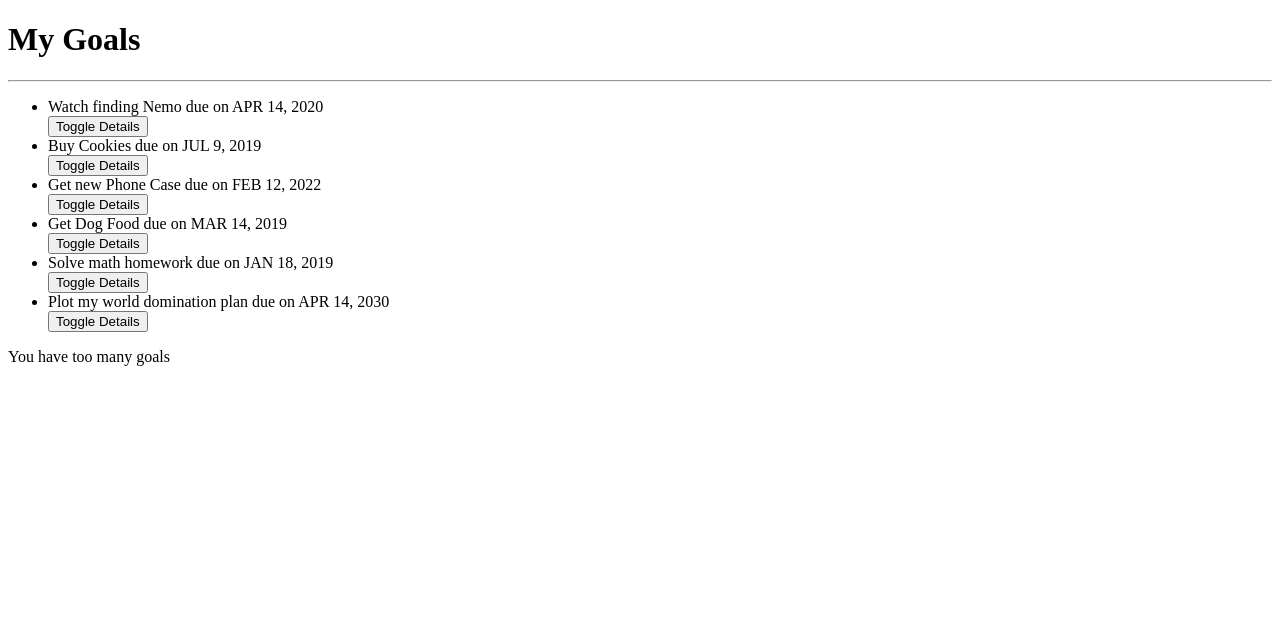
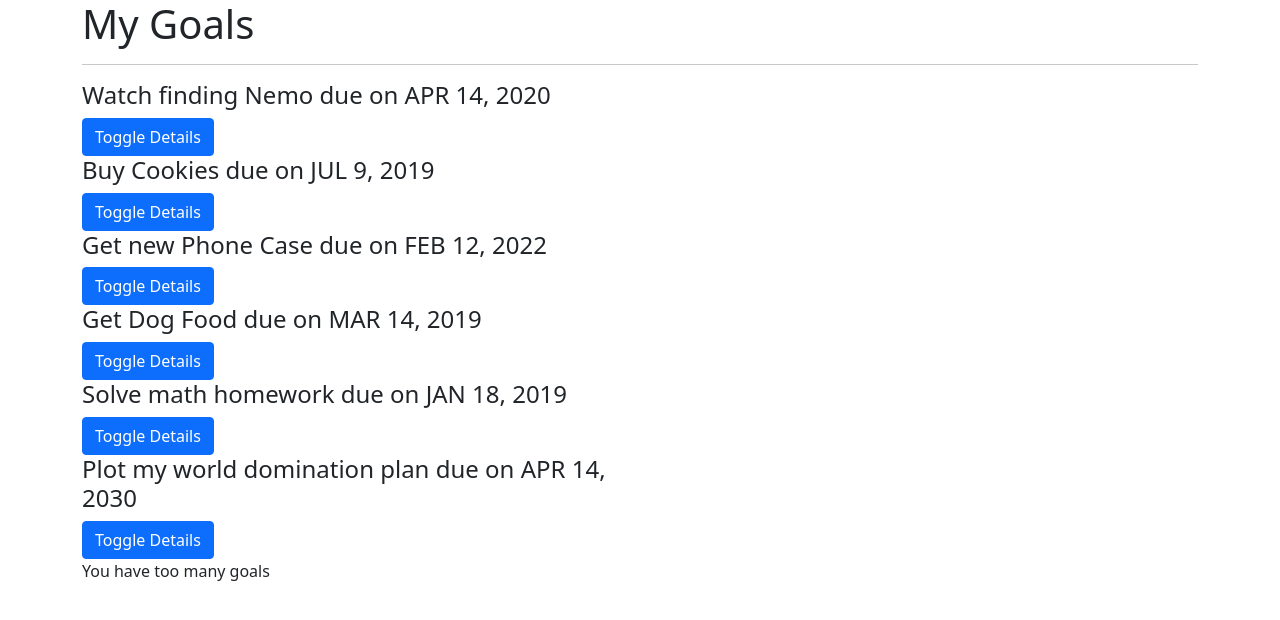
Before and after one commit to ngetichnicholas/Goals, an Angular app: page / in a window 1280 px wide. Shown: the top 620 px of the page. Built offline with nearby package versions, Linux system fonts and the light colour scheme.

Commit message:
Update app and add bootstrap

```diff
--- a/package.json
+++ b/package.json
@@ -19,6 +19,8 @@
     "@angular/platform-browser": "~11.2.13",
     "@angular/platform-browser-dynamic": "~11.2.13",
     "@angular/router": "~11.2.13",
+    "bootstrap": "^5.0.0",
+    "popper": "^1.0.1",
     "rxjs": "~6.6.0",
     "tslib": "^2.0.0",
     "zone.js": "~0.11.3"
--- a/src/app/goal-detail/goal-detail.component.html
+++ b/src/app/goal-detail/goal-detail.component.html
@@ -1,3 +1,3 @@
 <p>{{goal.description}}</p>
 <p>This goal will be complete in {{goal.completionDate|dateCount}} days</p>
-<button (click)= 'goalComplete(true)'>Complete</button>
+<button (click)= 'goalDelete(true)' class="btn btn-outline-danger">Delete Goal</button>
--- a/src/app/goal-detail/goal-detail.component.ts
+++ b/src/app/goal-detail/goal-detail.component.ts
@@ -11,7 +11,7 @@
   @Input() goal: Goal;
   @Output() isComplete = new EventEmitter<boolean>();
 
-  goalComplete(complete:boolean){
+  goalDelete(complete:boolean){
     this.isComplete.emit(complete);
   }
   constructor() { }
--- a/src/app/goal/goal.component.html
+++ b/src/app/goal/goal.component.html
@@ -1,10 +1,21 @@
-<h1>My Goals</h1>
-<hr>
-<ul>
-  <div *ngFor='let goal of goals;let i = index'>
-    <li appStrikethrough>{{goal.name}} due on {{goal.completionDate|date|uppercase}}</li>
-    <button (click)='toggleDetails(i)'>Toggle Details</button>
-    <app-goal-detail *ngIf='goal.showDescription' [goal]='goal' (isComplete) = 'completeGoal($event,i)'></app-goal-detail>
+<div class="container">
+  <h1>My Goals</h1>
+  <hr>
+
+  <div class="row">
+    <div class="col-md-6">
+      <div *ngFor='let goal of goals;let i = index'>
+        <div>
+          <h4 id={{i}} appStrikethrough>{{goal.name}} due on {{goal.completionDate|date|uppercase}}</h4>
+          <button (click)='toggleDetails(i)' class="btn btn-primary">Toggle Details</button>
+        </div>
+
+        <div *ngIf='goal.showDescription'>
+          <app-goal-detail  [goal]='goal' (isComplete) = 'deleteGoal($event,i)'></app-goal-detail>
+        </div>
+      </div>
+    </div>
   </div>
-</ul>
-<p *ngIf='goals.length > 5'>You have too many goals</p>
+
+  <p *ngIf='goals.length > 5'>You have too many goals</p>
+</div>
--- a/src/app/goal/goal.component.ts
+++ b/src/app/goal/goal.component.ts
@@ -21,11 +21,16 @@
     this.goals[index].showDescription = !this.goals[index].showDescription;
   }
 
-    completeGoal(isComplete, index){
+  deleteGoal(isComplete, index){
     if (isComplete) {
-        this.goals.splice(index,1);
+      let toDelete = confirm(`Are you sure you want to delete ${this.goals[index].name}?`)
+
+      if (toDelete){
+        this.goals.splice(index,1)
       }
     }
+  }
+
 
   constructor() { }
 
--- a/src/styles.css
+++ b/src/styles.css
@@ -1 +1 @@
-/* You can add global styles to this file, and also import other style files */
+@import "~bootstrap/dist/css/bootstrap.css"
```
Also changed, not shown: 1 other file (tests, documents, lock files or other folders). Lines whose indentation alone changed are shown as unchanged.
